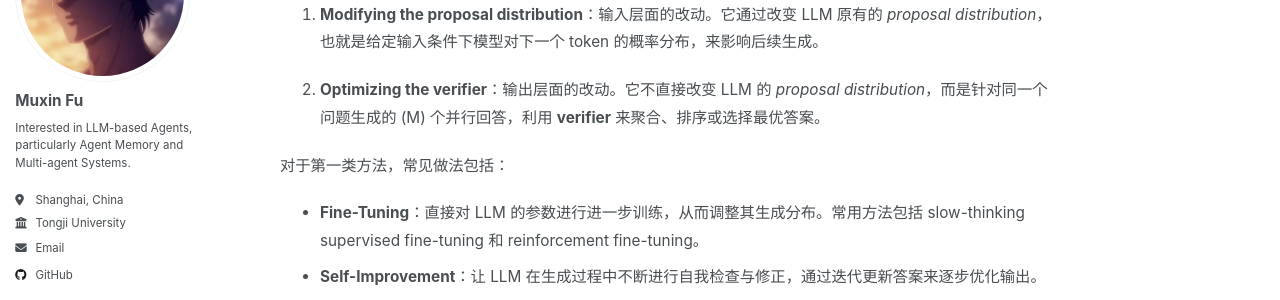
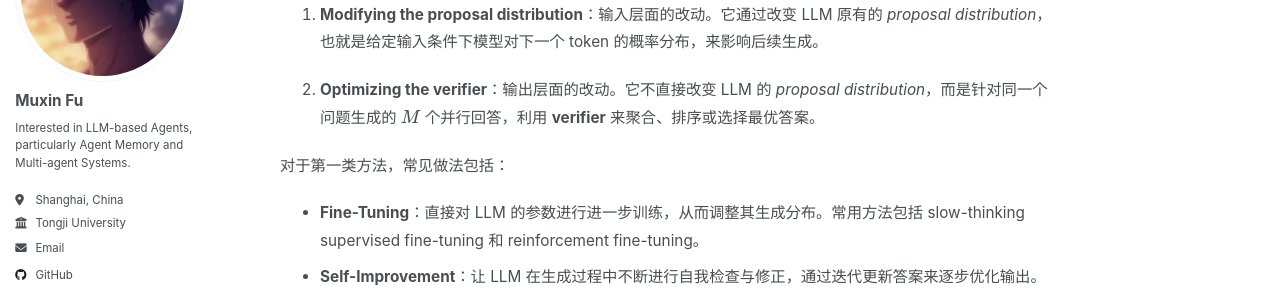
Before and after one commit to KANABOON1/KANABOON1.github.io, a Jekyll site: the page built from _posts/2025-07-18-Thinking-Multimodally.md, in a window 1280 px wide and 900 px high, scrolled down 1040 px. Shown: the part 180-480 px from the top of the window. Built offline with Jekyll 4.4.1, drawn with Linux system fonts in a browser that asks for light colours.

Commit message:
Fix a bug.

```diff
--- a/_posts/2025-07-18-Thinking-Multimodally.md
+++ b/_posts/2025-07-18-Thinking-Multimodally.md
@@ -92,7 +92,7 @@ AI model 往往缺乏自主的 "pause and think" 能力，它们的回答主要
 
 1. **Modifying the proposal distribution**：输入层面的改动。它通过改变 LLM 原有的 *proposal distribution*，也就是给定输入条件下模型对下一个 token 的概率分布，来影响后续生成。
 
-2. **Optimizing the verifier**：输出层面的改动。它不直接改变 LLM 的 *proposal distribution*，而是针对同一个问题生成的 \(M\) 个并行回答，利用 **verifier** 来聚合、排序或选择最优答案。
+2. **Optimizing the verifier**：输出层面的改动。它不直接改变 LLM 的 *proposal distribution*，而是针对同一个问题生成的 $M$ 个并行回答，利用 **verifier** 来聚合、排序或选择最优答案。
 
 对于第一类方法，常见做法包括：
 
```
Also changed, not shown: _includes/head/custom.html (+8 -1 lines), _posts/2026-07-31-Streaming-Video-Understanding-through-Sparsity.md (+2 -2 lines).
